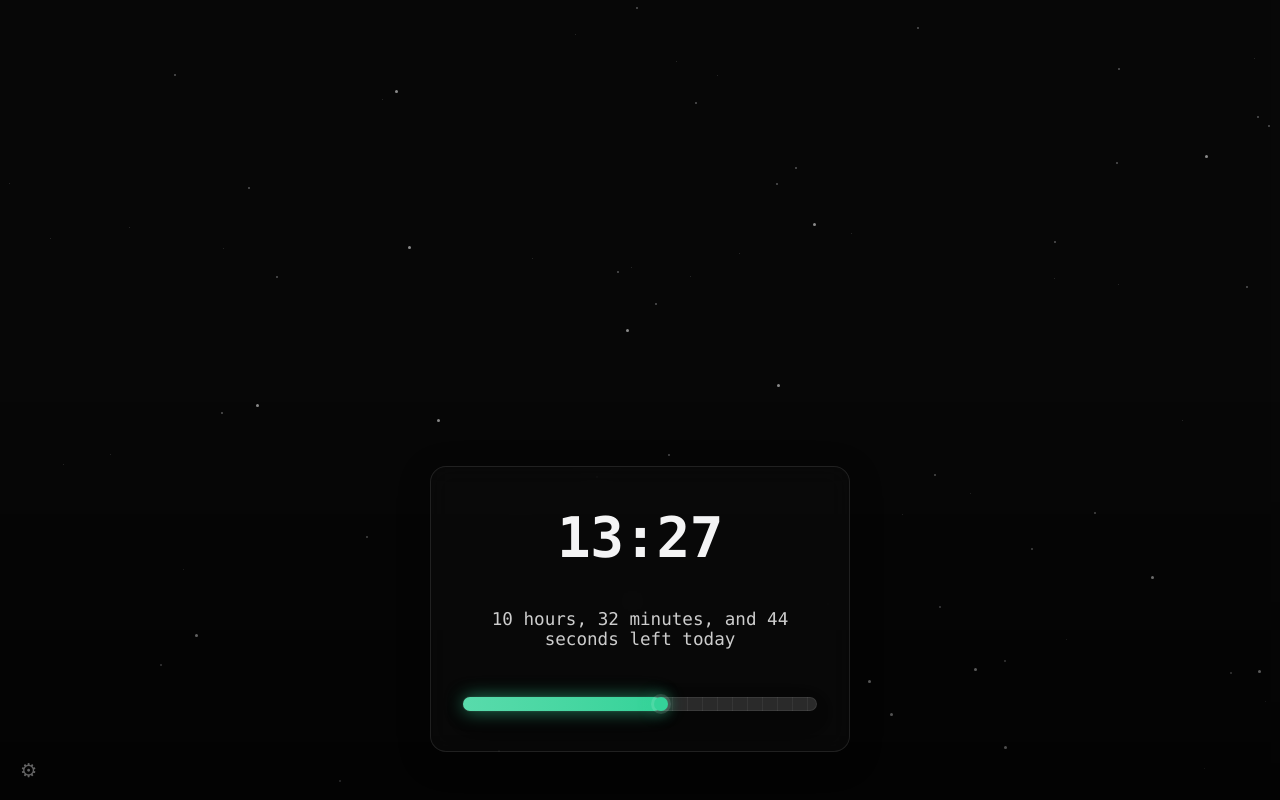
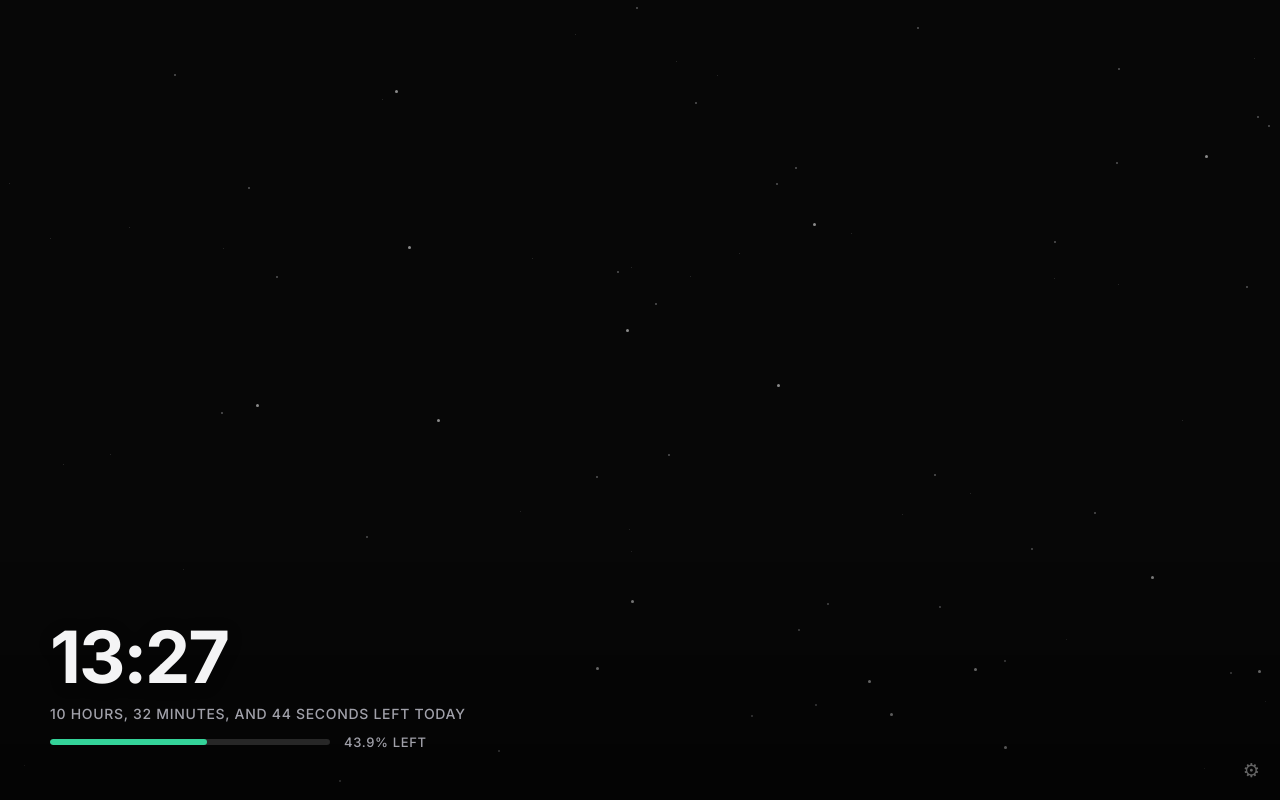
Before and after one commit to Nishant-444/DayProgress, a website: page index.html in a window 1280 px wide. Drawn offline with Linux system fonts and the light colour scheme.

Commit message:
final commit

```diff
--- a/index.html
+++ b/index.html
@@ -11,24 +11,29 @@
 		<title>Day Progress</title>
 		<link rel="stylesheet" href="style.css" />
 	</head>
+
 	<body>
 		<div id="starfield" class="starfield" aria-hidden="true"></div>
 		<div id="scrim" class="scrim" aria-hidden="true"></div>
+		<div class="background-overlay" aria-hidden="true"></div>
 
-		<main class="content">
-			<h1 id="percent" class="percent">00:00</h1>
-			<p id="countdown" class="countdown">24 hours left today</p>
+		<main class="dashboard-widget">
+			<h1 id="percent" class="time-display">00:00</h1>
+			<p id="countdown" class="progress-text">24 hours left today</p>
 
+			<div class="progress-row">
 				<div
 					id="bar"
-				class="bar"
+					class="progress-bar-container"
 					role="progressbar"
 					aria-label="Progress through the day"
 					aria-valuemin="0"
 					aria-valuemax="100"
 					aria-valuenow="0"
 				>
-				<div id="barFill" class="bar-fill"></div>
+					<div id="barFill" class="progress-bar-fill"></div>
+				</div>
+				<span id="percentLeft" class="percent-left-text">0.0% left</span>
 			</div>
 		</main>
 
--- a/popup.css
+++ /dev/null
@@ -1,103 +0,0 @@
-:root {
-	--bg: #0c0c0c;
-	--text: #e0e0e0;
-	--subtle: #888;
-	--fill: #34d399;
-	--empty: #27272a;
-}
-body {
-	background: var(--bg);
-	color: var(--text);
-	font-family: consolas, sans-serif;
-	display: flex;
-	justify-content: center;
-	align-items: center;
-	/* This is the key fix: make the body fill the entire screen height */
-	min-height: 100vh;
-	margin: 0;
-	padding: 20px;
-	box-sizing: border-box;
-	text-align: center;
-	overflow: hidden;
-}
-#starfield {
-	position: fixed;
-	top: 0;
-	left: 0;
-	width: 100%;
-	height: 100%;
-	z-index: 0;
-	overflow: hidden;
-}
-.star {
-	position: absolute;
-	width: 2px;
-	height: 2px;
-	background: #fff;
-	border-radius: 50%;
-	box-shadow: 0 0 6px rgba(255, 255, 255, 0.8);
-}
-.big-star {
-	width: 3px;
-	height: 3px;
-	box-shadow: 0 0 12px rgba(255, 255, 255, 0.9);
-}
-.small-star {
-	width: 1px;
-	height: 1px;
-	box-shadow: 0 0 3px rgba(255, 255, 255, 0.5);
-}
-.content {
-	max-width: 900px;
-	width: 100%;
-	position: relative;
-	z-index: 1;
-}
-h1 {
-	/* Use clamp() to make font size responsive */
-	font-size: clamp(2.5rem, 10vw, 6rem);
-	font-weight: 600;
-	margin: 0;
-	letter-spacing: -0.02em;
-}
-p {
-	/* Make this font responsive too */
-	font-size: clamp(1rem, 4vw, 1.25rem);
-	color: var(--subtle);
-	/* Increase bottom margin for better spacing */
-	margin: 0.5rem 0 3rem;
-}
-#progress-grid {
-	display: grid;
-	grid-auto-flow: column;
-	grid-template-rows: repeat(4, 1fr);
-	/* Increase the gap and height to make the grid bigger */
-	gap: 7px;
-	width: 100%;
-	height: 120px;
-}
-.progress-block {
-	background: var(--empty);
-	border-radius: 2px;
-	transition: background 0.5s;
-}
-.progress-block.filled {
-	background: var(--fill);
-}
-#folder-btn {
-	position: fixed;
-	bottom: 20px;
-	right: 20px;
-	font-size: 1.2rem;
-	opacity: 0.35;
-	transition: opacity 0.2s;
-	background: none;
-	border: none;
-	cursor: pointer;
-	z-index: 10;
-	color: inherit;
-	padding: 0;
-}
-#folder-btn:hover {
-	opacity: 0.9;
-}
--- a/script.js
+++ b/script.js
@@ -14,6 +14,7 @@ const menuEl = document.getElementById("menu");
 const uploadItem = document.getElementById("uploadItem");
 const folderItem = document.getElementById("folderItem");
 const removeItem = document.getElementById("removeItem");
+const percentLeftEl = document.getElementById("percentLeft");
 
 /* ============================================================
    Live time / countdown + single pill bar
@@ -57,6 +58,10 @@ function updateTime() {
 	const elapsedPercent = (elapsedMs / dayMs) * 100;
 	barFillEl.style.width = `${elapsedPercent}%`;
 	barEl.setAttribute("aria-valuenow", elapsedPercent.toFixed(1));
+
+	// Percent left display.
+	const remainingPercent = Math.max(0, 100 - elapsedPercent);
+	percentLeftEl.textContent = `${remainingPercent.toFixed(1)}% left`;
 }
 
 updateTime();
@@ -66,6 +71,8 @@ setInterval(updateTime, 1000);
    Starfield
    ============================================================ */
 function renderStarfield() {
+	document.body.classList.remove("has-wallpaper");
+	document.body.style.removeProperty("--wallpaper");
 	starfieldEl.style.display = "block";
 	starfieldEl.innerHTML = "";
 
@@ -473,9 +480,8 @@ async function loadWallpaper() {
 			return;
 		}
 
-		document.body.style.backgroundImage = `url("${dataUrl}")`;
-		document.body.style.backgroundSize = "cover";
-		document.body.style.backgroundPosition = "center";
+		document.body.style.setProperty("--wallpaper", `url("${dataUrl}")`);
+		document.body.classList.add("has-wallpaper");
 		starfieldEl.style.display = "none";
 		// Run extractor to compute text/fill colors (async). After extractor
 		// completes we override the image filter vars so the wallpaper stays
--- a/style.css
+++ b/style.css
@@ -1,3 +1,5 @@
+@import url("https://fonts.googleapis.com/css2?family=Inter:wght@400;500;700&display=swap");
+
 :root {
 	--bg: #0c0c0c;
 	--text: #f4f4f5;
@@ -26,33 +28,20 @@ html {
 body {
 	min-height: 100vh;
 	display: flex;
-	align-items: flex-end;
+	align-items: center;
 	justify-content: center;
 	background-color: var(--bg);
 	background-repeat: no-repeat;
 	background-size: cover;
 	background-position: center;
 	color: var(--text);
-	font-family: Consolas, "SF Mono", Menlo, Monaco, "Courier New", monospace;
+	font-family:
+		"Inter",
+		system-ui,
+		-apple-system,
+		sans-serif;
 	overflow: hidden;
 	transition: color 0.5s ease;
-	position: relative;
-}
-
-body::after {
-	content: "";
-	position: fixed;
-	bottom: 0;
-	left: 0;
-	right: 0;
-	height: 50%;
-	background: linear-gradient(
-		to bottom,
-		transparent 0%,
-		rgba(0, 0, 0, 0.5) 100%
-	);
-	pointer-events: none;
-	z-index: 0.5;
 }
 
 /* Wallpaper lives on a pseudo element so filters never touch the UI. */
@@ -116,107 +105,97 @@ body.has-wallpaper::before {
 	opacity: 0.25;
 }
 
-/* Content */
-.content {
-	position: relative;
-	z-index: 2;
-	width: 100%;
-	max-width: 420px;
-	padding: 2.5rem 2rem;
+/* Background overlay gradient for contrast */
+.background-overlay {
+	position: fixed;
+	inset: 0;
+	background: linear-gradient(
+		to top,
+		rgba(0, 0, 0, 0.45) 0%,
+		rgba(0, 0, 0, 0) 40%
+	);
+	pointer-events: none;
+	z-index: 1;
+}
+
+/* Dashboard Widget */
+.dashboard-widget {
+	position: fixed;
+	bottom: 50px;
+	left: 50px;
 	display: flex;
 	flex-direction: column;
-	align-items: center;
-	text-align: center;
-	gap: 2.5rem;
-	margin-bottom: 3rem;
-	background: rgba(12, 12, 12, 0.5);
-	backdrop-filter: blur(12px);
-	border-radius: 16px;
-	border: 1px solid rgba(255, 255, 255, 0.1);
-	box-shadow: 0 8px 32px rgba(0, 0, 0, 0.3);
+	align-items: flex-start;
+	gap: 12px;
+	font-family:
+		"Inter",
+		system-ui,
+		-apple-system,
+		sans-serif;
+	z-index: 10;
 }
 
-.percent {
-	font-size: clamp(2.2rem, 8vw, 3.5rem);
+.time-display {
+	font-size: 4.5rem;
 	font-weight: 700;
-	line-height: 1.1;
-	letter-spacing: -0.01em;
-	text-wrap: balance;
-	color: var(--text);
-	text-shadow: none;
+	line-height: 1;
+	color: var(--text, #ffffff);
+	letter-spacing: -0.03em;
+	text-shadow: var(--text-shadow);
+	/* Subtle drop shadow just to protect against pure white backgrounds */
+	filter: drop-shadow(0 2px 8px rgba(0, 0, 0, 0.15));
 	transition: color 0.5s ease;
 }
 
-.countdown {
-	font-size: clamp(0.95rem, 3vw, 1.1rem);
-	font-weight: 400;
-	color: rgba(255, 255, 255, 0.8);
-	text-wrap: pretty;
-	text-shadow: none;
+.progress-text {
+	font-size: 0.875rem;
+	font-weight: 500;
+	color: var(--subtle, rgba(255, 255, 255, 0.6));
+	text-transform: uppercase;
+	letter-spacing: 0.05em;
+	text-shadow: var(--text-shadow);
 	transition: color 0.5s ease;
 }
 
-/* Day progress rail */
-.bar {
-	width: 100%;
-	height: 14px;
-	margin-top: 0.5rem;
-	border-radius: 999px;
-	background:
-		repeating-linear-gradient(
-			90deg,
-			transparent 0,
-			transparent 14px,
-			rgba(255, 255, 255, 0.06) 14px,
-			rgba(255, 255, 255, 0.06) 15px
-		),
-		var(--track);
-	box-shadow:
-		inset 0 0 0 1px rgba(255, 255, 255, 0.08),
-		0 8px 24px rgba(0, 0, 0, 0.12);
-	overflow: visible;
-	transition: background 0.5s ease;
+.progress-row {
+	display: flex;
+	align-items: center;
+	gap: 14px;
 }
 
-.bar-fill {
-	position: relative;
-	height: 100%;
-	width: 0%;
-	border-radius: 999px;
-	background: linear-gradient(
-		90deg,
-		color-mix(in srgb, var(--fill) 82%, white 18%),
-		var(--fill)
-	);
-	box-shadow:
-		0 0 18px color-mix(in srgb, var(--fill) 60%, transparent),
-		0 0 2px rgba(255, 255, 255, 0.2);
-	transition:
-		width 0.5s linear,
-		background 0.5s ease;
+.percent-left-text {
+	font-size: 0.8125rem;
+	font-weight: 500;
+	color: var(--subtle, rgba(255, 255, 255, 0.6));
+	text-transform: uppercase;
+	letter-spacing: 0.05em;
+	text-shadow: var(--text-shadow);
+	white-space: nowrap;
+	transition: color 0.5s ease;
 }
 
-.bar-fill::after {
-	content: "";
-	position: absolute;
-	right: -7px;
-	top: 50%;
-	width: 14px;
-	height: 14px;
-	transform: translateY(-50%);
-	border-radius: 50%;
-	background: var(--fill);
-	box-shadow:
-		0 0 0 3px rgba(255, 255, 255, 0.12),
-		0 0 16px color-mix(in srgb, var(--fill) 72%, transparent);
-	pointer-events: none;
+.progress-bar-container {
+	width: 280px;
+	height: 6px;
+	background: var(--track, rgba(255, 255, 255, 0.15));
+	border-radius: 10px;
+	overflow: hidden;
+	backdrop-filter: blur(4px);
 }
 
-/* Gear button (bottom-left) */
+.progress-bar-fill {
+	height: 100%;
+	background: var(--fill, #ffffff);
+	border-radius: 10px;
+	/* Clean transition when the time updates */
+	transition: width 0.5s cubic-bezier(0.4, 0, 0.2, 1);
+}
+
+/* Gear button (bottom-right) */
 .gear-btn {
 	position: fixed;
 	bottom: 20px;
-	left: 20px;
+	right: 20px;
 	font-size: 1.2rem;
 	opacity: 0.4;
 	transition: opacity 0.2s ease;
@@ -238,7 +217,7 @@ body.has-wallpaper::before {
 .menu {
 	position: fixed;
 	bottom: 56px;
-	left: 20px;
+	right: 20px;
 	z-index: 20;
 	display: flex;
 	flex-direction: column;
```
Also changed, not shown: dayprogress.png (deleted). Lines whose indentation alone changed are shown as unchanged.
